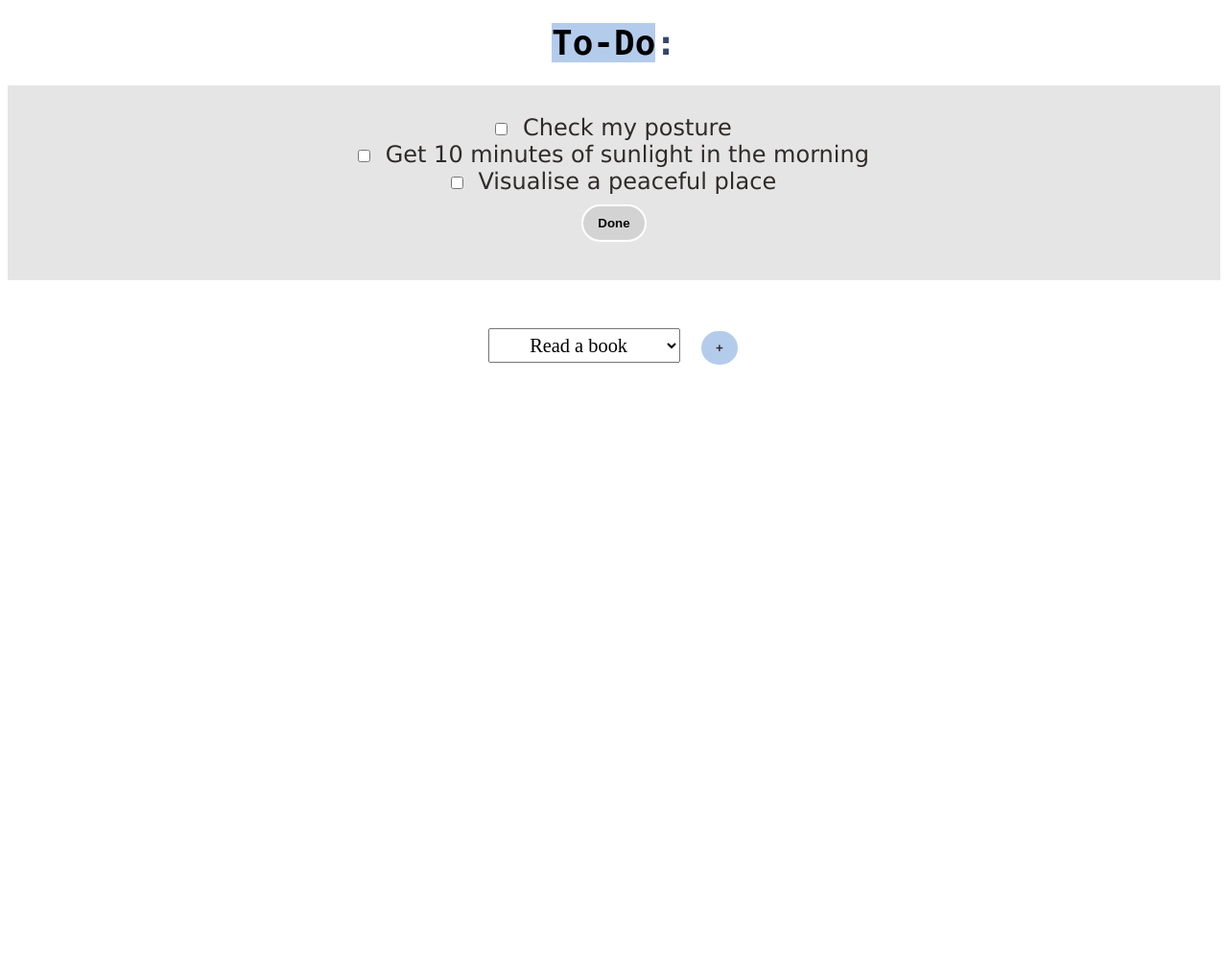
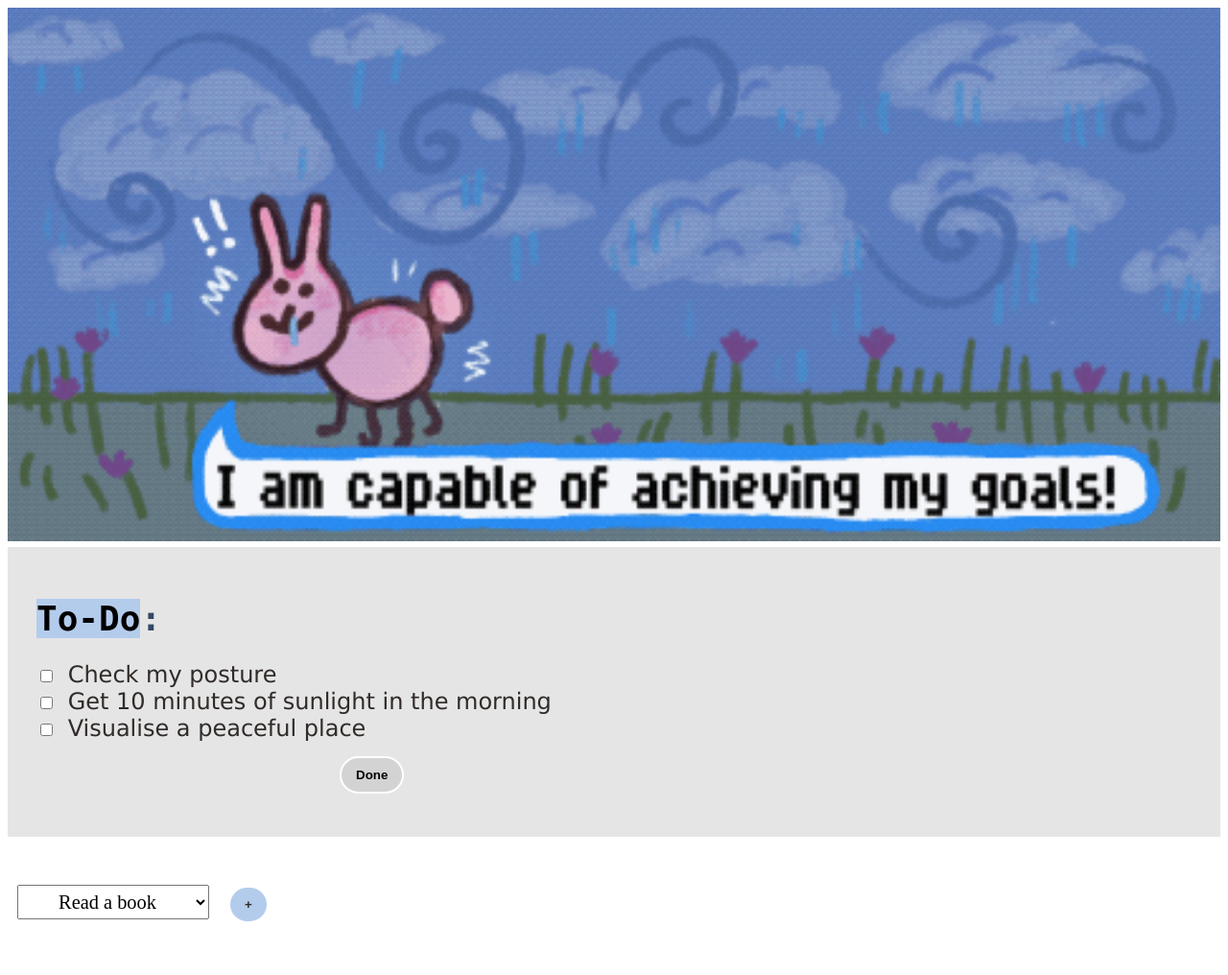
Before and after one commit to kgong6/level3-todolist-prototype-1, a Flask app: page / in a window 1280 px wide. Shown: the whole page at 96% size. Before the commit the page ends 380 px from the top, so only its background shows below. Run offline with Flask 3, Linux system fonts and the light colour scheme; data comes from the database, SQL or seed files in the repository.

Commit message:
Hero gif image added!

```diff
--- a/static/css/style.css
+++ b/static/css/style.css
@@ -1,7 +1,7 @@
 body {
   font-family: verdana, sans-serif;
   font-size: 1.5em;
-  text-align: center;
+  text-align: left;
 
 }
 
@@ -9,6 +9,8 @@ h1{
   font-family: monospace, sans-serif;
   font-size: 1.5em;
   color: #334965;
+  text-align: left;
+
 }
 
 mark {
@@ -44,8 +46,8 @@ label {
   font-weight: bold;
   border-radius: 20px;
   border:2px solid white;
-  margin: 10px;
   padding: 10px 15px;
+  margin: 15px;
 
 }
 
@@ -68,3 +70,8 @@ select{
 #add_item{
   font-family:"Georgia, sans-serif";
 }
+
+.center {
+  margin: auto;
+  width: 50%;
+}
--- a/templates/index.html
+++ b/templates/index.html
@@ -11,20 +11,33 @@
 
   <body>
 
-    <!-- This is my heading -->
-    <h1>
-      <mark>To-Do</mark>:
-    </h1>
+    <!-- -- {{photo}} -- -->
+      <div>
+        <img src="static/images/rainy.gif" width="100%" alt="caption">
+      </div>
+
+
+
 
     <!-- REMOVE ITEMS FORM -->
     <div id="remove_items">
+      <!-- This is my heading, placed in inside the remove_items div so it is inside the grey container -->
+      <h1>
+        <mark>To-Do</mark>:
+      </h1>
+
+      <!--This is my todolist of 3 wellbeing tasks reading from database -->
       <form action="/remove_items" method="POST">
         {% for item in todo_items %}
         <input type="checkbox" name="check" id="{{item}}" value="{{item}}" onchange="check_me('{{item}}')">
         <label for="{{items}}" name = "{{item}}">{{ item }}</label><br>
 
         {% endfor %}
-        <input type="submit" value = "Done" id="remove_btn">
+      <!-- This is my 'Done' button inside of center div to center-->
+        <div class="center">
+          <input type="submit" value = "Done" id="remove_btn">
+        </div>
+
 
       </form>
     </div>
```
Also changed, not shown: static/images/rainy.gif (added), static/images/sunny.gif (added), static/images/windy.gif (added), static/js/main.js (line endings or trailing spaces).
